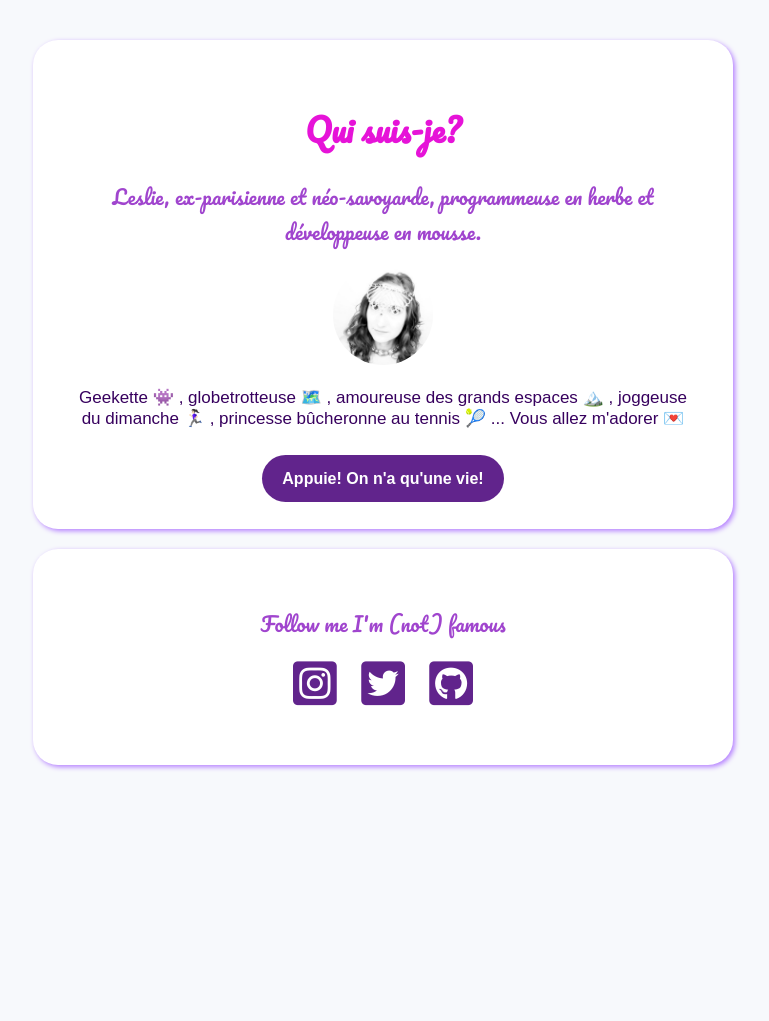
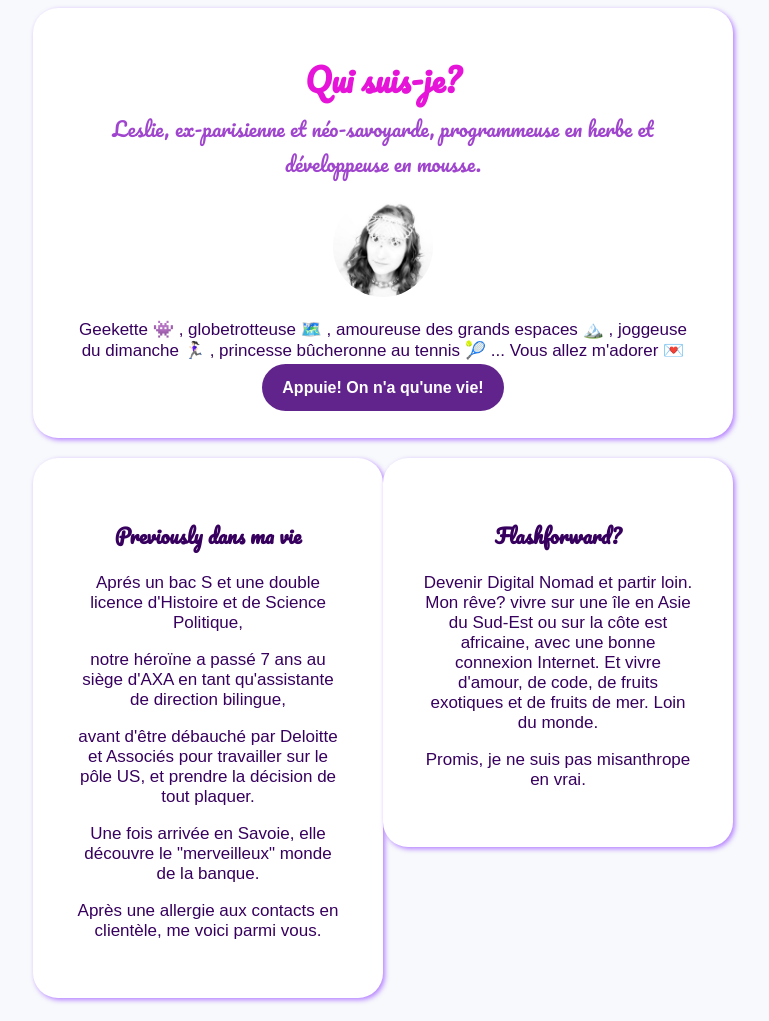
Before and after one commit to LeslieRds/profile, a plain HTML site: page index.html in a window 1280 px wide. Shown: the top 1021 px of the page, without its empty margins (257-1026 px from the left). Before the commit the page ends 805 px from the top, so only its background shows below. Drawn offline with Linux system fonts and the light colour scheme; a web font is replaced by a local one.

Commit message:
my new profile

```diff
--- a/index.html
+++ b/index.html
@@ -4,12 +4,15 @@
     <meta charset="utf-8">
     <link rel="stylesheet" href="https://use.fontawesome.com/releases/v6.1.2/css/all.css">
     <link rel="stylesheet" href="../style.css">
+    <link rel="preconnect" href="https://fonts.googleapis.com">
     <meta name="viewport" content="width=device-width, initial-scale=1">
+    <link rel="preconnect" href="https://fonts.gstatic.com" crossorigin="">
+    <link href="https://fonts.googleapis.com/css2?family=Source+Sans+Pro:wght@300;400;600;700&amp;family=Space+Mono:wght@400;700&amp;display=swap" rel="stylesheet">
     <title>Je suis une harpe</title>
   </head>
   <body>
     <div class="container">
-      <div class="card-white" id="introduction">
+      <div class="card-presentation" id="presentation p">
         <h1>Qui suis-je?</h1>
         <h2>Leslie, ex-parisienne et néo-savoyarde, programmeuse en herbe et développeuse en mousse.</h2>
         <img src="../images/IMG_4386.jpg" class ="img-profile" width="100px" alt="I'm Leslie">
@@ -18,7 +21,28 @@
         </p>
         <a href="https://leslierdsblog.wordpress.com/" class="btn-purple" target="_blank">Appuie! On n'a qu'une vie!</a>
       </div>
-      <div class="card-white">
+      <div class="row">
+        <div class="column">
+          <div class="card-white">
+            <h3>Previously dans ma vie</h3>
+            <p>
+              Aprés un bac S et une double licence d'Histoire et de Science Politique,</p>
+              notre héroïne a passé 7 ans au siège d'AXA en tant qu'assistante de direction bilingue,</p>
+              avant d'être débauché par Deloitte et Associés pour travailler sur le pôle US, et prendre la décision de tout plaquer.</p>
+              Une fois arrivée en Savoie, elle découvre le "merveilleux" monde de la banque. </p>
+              Après une allergie aux contacts en clientèle, me voici parmi vous.
+            </p>
+          </div>
+        </div>
+        <div class="column">
+          <div class="card-white">
+            <h3>Flashforward?</h3>
+            <p>Devenir Digital Nomad et partir loin. Mon rêve? vivre sur une île en Asie du Sud-Est ou sur la côte est africaine, avec une bonne connexion Internet. Et vivre d'amour, de code, de fruits exotiques et de fruits de mer. Loin du monde.</p>
+            <p>Promis, je ne suis pas misanthrope en vrai.
+            </p>
+            </div>
+          </div>
+        </div>      <div class="card-white">
         <h2>Follow me I'm (not) famous</h2>
         <ul class="list-inline">
           <li>
--- a/style.css
+++ b/style.css
@@ -14,12 +14,20 @@ h1 {
   color: #e613d8;
   font-size: 32px;
   font-weight: 900;
+  line-height: 20px;
 }
 h2 {
   color: #a045ce;
   font-size: 20px;
   font-weight: lighter;
   font-weight: 500;
+}
+p {
+  display: block;
+  margin-block-start: 1em;
+  margin-block-end: 1em;
+  margin-inline-start: 0px;
+  margin-inline-end: 0px;
 }
 a {
   font-family: 'Ysabeau', sans-serif;
@@ -33,7 +41,7 @@ a:hover {
 }
 .container {
   width: 700px;
-  margin: 40px auto;
+  margin: auto;
 }
 
 @media (max-width: 960px) {
@@ -71,6 +79,7 @@ a:hover {
 }
 .btn-purple:hover {
   background-color: #e613d8;
+  transition-duration: 0.4s;
   color: white;
 }
 .card-white {
@@ -79,7 +88,7 @@ a:hover {
   border-radius: 25px;
   margin: 20px 0px;
   text-align: center;
-  box-shadow: 2px 2px 5px rgb(180, 127, 255);;
+  box-shadow: 2px 2px 5px rgb(180, 127, 255);
 }
 
 .list-inline {
@@ -98,6 +107,11 @@ a:hover {
 .list-inline i:hover {
   color: #e613d8;
 }
-#introduction p {
-  margin-bottom: 40px;
+.row {
+  display: flex;
 }
+
+.column {
+  flex: 50%;
+  height: auto;
+}
```
Also changed, not shown: images/BG2.webp (deleted), images/background.jpg (deleted), 2 other files.
